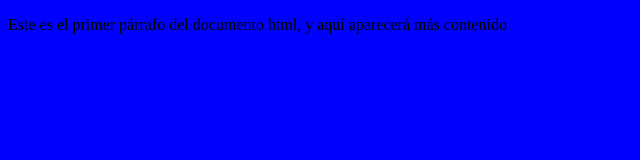
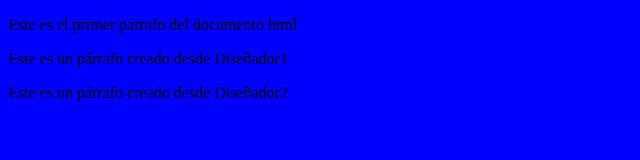
Before and after one commit to ivanroscuenca/PROYECTO-B, a plain HTML site: page index.html in a window 1280 px wide. Shown: the whole page, without its empty margins (0-640 px from the left). Drawn offline with Linux system fonts and the light colour scheme.

Commit message:
Cambio desde diseñador2

```diff
--- a/index.html
+++ b/index.html
@@ -13,12 +13,11 @@
 </head>
 
 <body>
-    <p>Este es el primer párrafo del documento html, y aquí aparecerá más contenido</p>
+    <p>Este es el primer párrafo del documento html</p>
 
+    <p>Este es un párrafo creado desde Diseñador1</p>
 
-
-
-
+    <p>Este es un párrafo creado desde Diseñador2</p>
 </body>
 
 </html>
```
